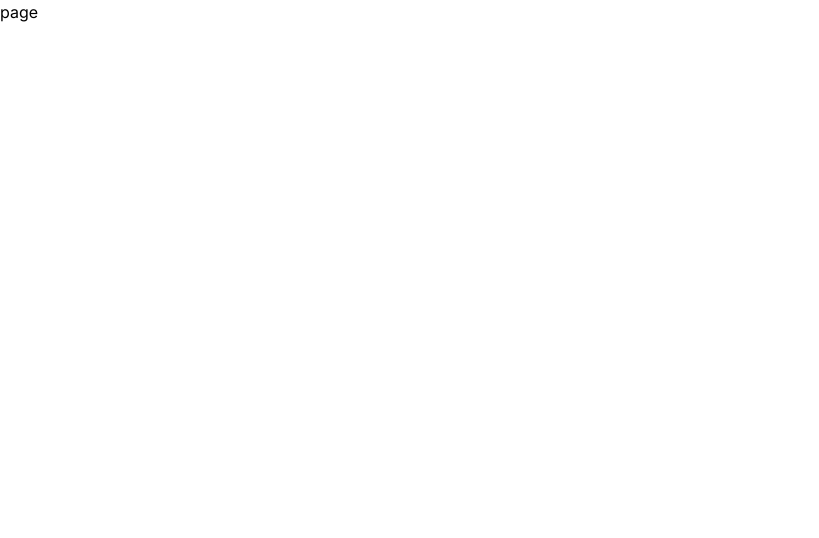
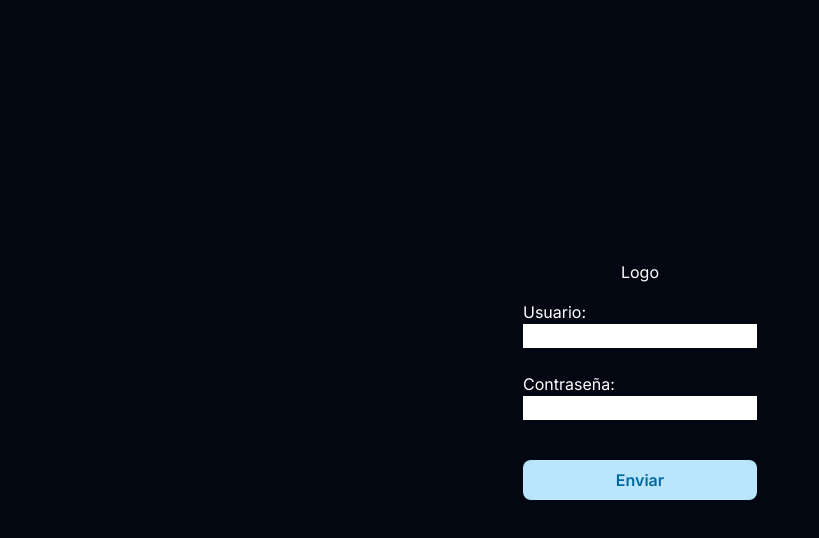
Before and after one commit to mrodriguez-mowa/wa-qualificationSurvery, a Next.js app: page /auth/sign-in in a window 1280 px wide. Shown: the top 538 px of the page, without its empty margins (0-819 px from the left). Built offline with nearby package versions, Linux system fonts and the light colour scheme.

Commit message:
login page added

```diff
--- a/src/app/auth/sign-in/page.tsx
+++ b/src/app/auth/sign-in/page.tsx
@@ -2,7 +2,21 @@ import React from 'react'
 
 const Page = () => {
   return (
-    <div>page</div>
+    <div className='w-full min-h-screen flex flex-col items-center justify-center bg-gray-950'>
+      <form className='flex flex-col items-center text-white justify-center'>
+        <h1>Logo</h1>
+        <div className='mb-6 mt-4'>
+          <label htmlFor="">Usuario:</label> <br />
+          <input type="text" />
+        </div>
+        <div>
+          <label htmlFor="">Contraseña:</label> <br />
+          <input type="text" />
+        </div>
+
+        <button className='my-10 bg-sky-200 text-sky-700 font-semibold hover:opacity-80 transition-all w-full py-2 rounded-lg'>Enviar</button>
+      </form>
+    </div>
   )
 }
 
```
